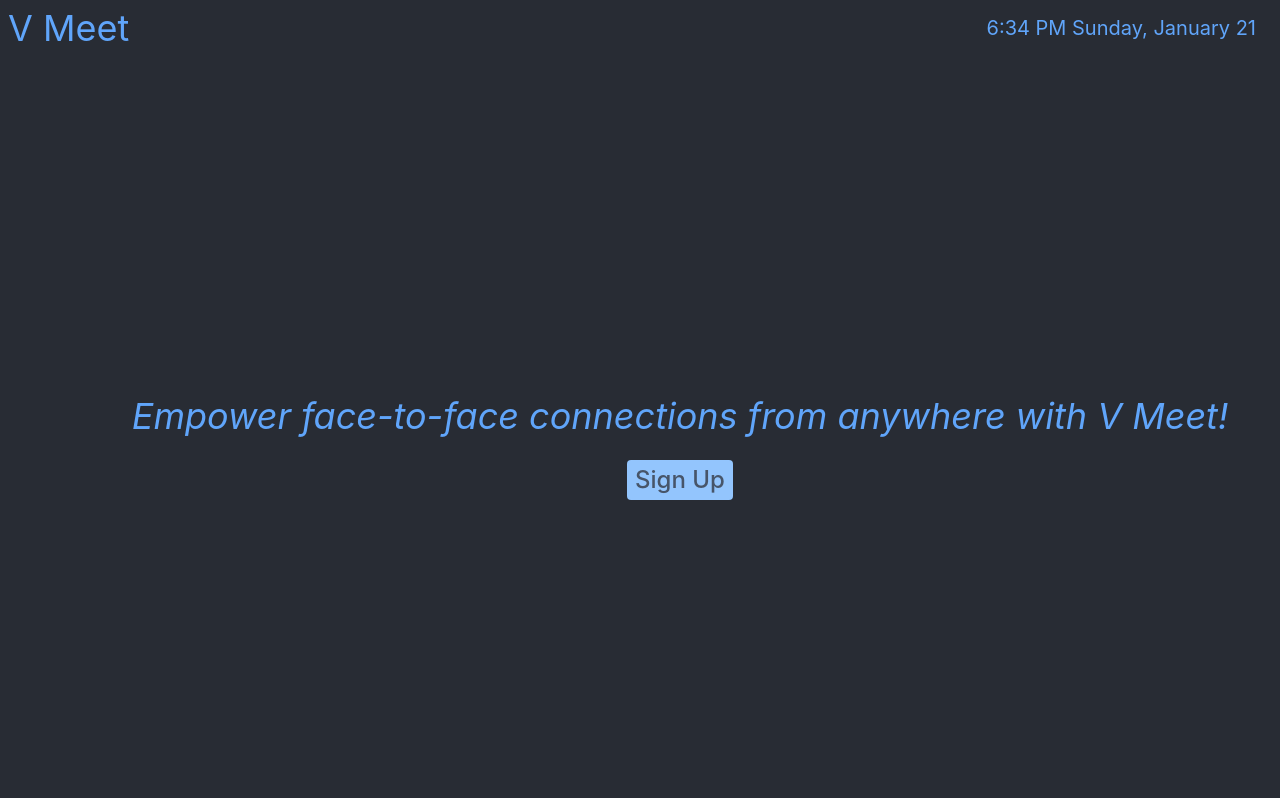
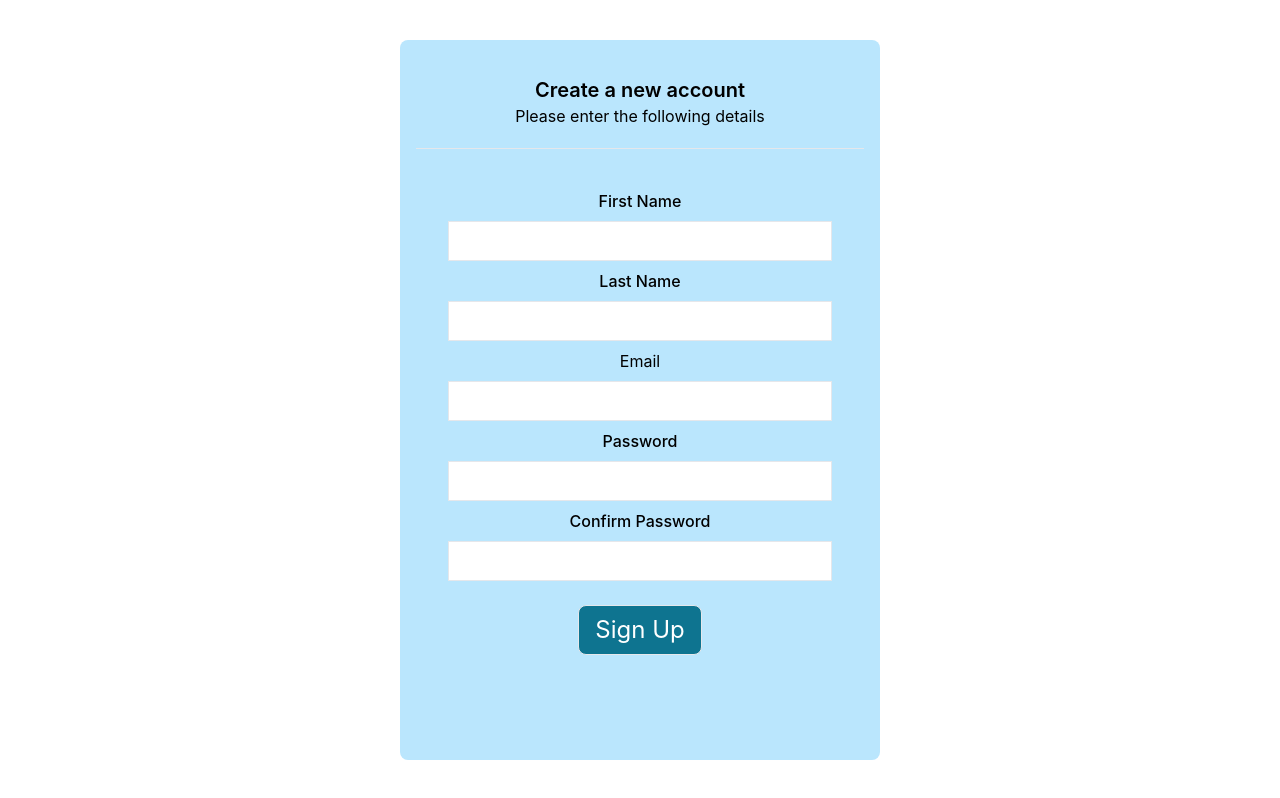
Before and after one commit to ReetikBasniwal/virtual-meet, a React (Create React App) app: page /v-meet/sign-up in a window 1280 px wide. Built offline with nearby package versions, Linux system fonts and the light colour scheme.

Commit message:
sign up logic through firebase

```diff
--- a/package.json
+++ b/package.json
@@ -10,6 +10,7 @@
     "react": "^18.2.0",
     "react-dom": "^18.2.0",
     "react-redux": "^9.1.0",
+    "react-router-dom": "^6.21.3",
     "react-scripts": "5.0.1",
     "redux": "^5.0.1",
     "web-vitals": "^2.1.4"
--- a/src/App.js
+++ b/src/App.js
@@ -2,16 +2,22 @@ import './App.css';
 import Navbar from './component/navbar/Navbar';
 import About from './component/about/About';
 import RegisterForm from './component/Registeration Form/RegisterForm';
+import { Route, BrowserRouter as Router, Routes } from "react-router-dom";
 import Login from './component/LoginForm/Login';
 
 function App() {
   return (
-    <div className="App">
-      <Navbar />
-      {/* <RegisterForm /> */}
-      {/* <Login /> */}
-      <About />
-    </div>
+    <Router>
+      <div className="App">
+        <Navbar />
+        <Routes>
+          <Route path='/v-meet/sign-up' element={<RegisterForm />} />
+          <Route path='/v-meet/sign-in' element={<Login />} />
+        </Routes>
+        <About />
+      </div>
+    </Router>
+
   );
 }
 
--- a/src/component/LoginForm/Login.js
+++ b/src/component/LoginForm/Login.js
@@ -1,18 +1,17 @@
-import React from 'react'
+import React, { useState } from 'react'
 
 function Login() {
+    const [email, setEmail] = useState("");
+    const [password, setPassword] = useState("");
+
   return (
-    <div className="absolute bg-slate-500/50 flex top-0 items-center justify-center h-full w-full bg-white">
-        <div className='visible p-4 bg-sky-200 rounded-lg' style={{width: '30em', height: '40em'}}>
-            <div className='p-5 flex items-center justify-center'>
-                <span className='text-xl font-semibold'>Create a new account</span>
-            </div>
-            <hr />
+    <div className="absolute bg-sky-900/75 flex top-0 items-center justify-center h-full w-full bg-white">
+        <div className='visible p-4 bg-sky-200 rounded-lg' style={{width: '30em', height: '20em'}}>
             <div className="flex p-8 flex-col items-center justify-center">
                 <label className='text-md p-2 font-medium' htmlFor="">Email</label>
-                <input className='border pl-2 pr-2 w-full h-10' type="text" />
+                <input className='border pl-2 pr-2 w-full h-10' type="email" />
                 <label className='text-md p-2 font-medium' htmlFor="">Password</label>
-                <input className='border pl-2 pr-2 w-full h-10' type="text" />
+                <input className='border pl-2 pr-2 w-full h-10' type="password" />
                 <button className='border rounded-lg mt-6 pl-4 pr-4 pb-2 pt-2 bg-cyan-700 text-white text-2xl w-fit' >Sign in</button>
             </div>
         </div>
--- a/src/component/Registeration Form/RegisterForm.js
+++ b/src/component/Registeration Form/RegisterForm.js
@@ -1,26 +1,117 @@
-import React from 'react'
+import React, { useState } from 'react'
+import { isValidEmail } from '../../utils/emailValidator';
+import { createUserWithEmailAndPassword } from "firebase/auth";
+import { auth } from '../../server/firebase';
+import { redirect } from 'react-router-dom';
 
 function RegisterForm() {
+    const [firstName, setFirstName] = useState("");
+    const [lastName, setLasttName] = useState("");
+    const [email, setEmail] = useState("");
+    const [password, setPassword] = useState("");
+    const [confirmPassword, setConfirmPassword] = useState("");
+    const [error, setError] = useState("");
+    // const auth = getAuth();
+
+    const handleSubmit = () => {
+        if(firstName.trim().length === 0) {
+            setError("noFirstName");
+            return;
+        }
+        if(lastName.trim().length === 0) {
+            setError("nolastName");
+            return;
+        }
+        if(!isValidEmail(email)){
+            setError("email");
+            return;
+        }
+        if(lastName.trim().length === 0 || lastName.trim().length < 8) {
+            setError("8digit");
+            return;
+        }
+        if(password !== confirmPassword){
+            setError("passMatched")
+            return;
+        }
+
+        createUserWithEmailAndPassword(auth, email, password).then((userCredential) => {
+            // Signed up
+            const user = userCredential.user;
+            console.log(user, "user")
+            if(user){
+                setFirstName('');
+                setLasttName('');
+                setPassword('');
+                setConfirmPassword('');
+                setEmail('');
+                return redirect('/v-meet/sign-in');
+            }
+
+        }).catch((error) => {
+            const errorCode = error.code;
+            const errorMessage = error.message;
+            // ..
+            console.log(errorCode, errorMessage);
+        });
+    }
+
   return (
-    <div className="absolute bg-slate-500/50 flex top-0 items-center justify-center h-full w-full bg-white">
-        <div className='visible p-4 bg-sky-200 rounded-lg' style={{width: '30em', height: '40em'}}>
-            <div className='p-5 flex items-center justify-center'>
+    <div className="absolute bg-sky-900/50 flex top-0 items-center justify-center h-full w-full bg-white">
+        <div className='visible p-4 bg-sky-200 rounded-lg' style={{width: '30em', height: '45em'}}>
+            <div className='p-5 flex flex-col items-center justify-center'>
                 <span className='text-xl font-semibold'>Create a new account</span>
+                <span>Please enter the following details</span>
             </div>
             <hr />
-            <div className="flex p-8 flex-col items-center justify-center">
-                <label className='text-md p-2 font-medium' htmlFor="">First Name</label>
-                <input className='border pl-2 pr-2 w-full h-10' type="text" />
-                <label className='text-md p-2 font-medium' htmlFor="">Last Name</label>
-                <input className='border pl-2 pr-2 w-full h-10' type="text" />
-                <label className='text-md p-2' htmlFor="">Email</label>
-                <input className='border pl-2 pr-2 w-full h-10' type="text" />
-                <label className='text-md p-2 font-medium' htmlFor="">Password</label>
-                <input className='border pl-2 pr-2 w-full h-10' type="text" />
-                <label className='text-md p-2 font-medium' htmlFor="">Confirm Password</label>
-                <input className='border pl-2 pr-2 w-full h-10' type="text" />
-                <button className='border rounded-lg mt-6 pl-4 pr-4 pb-2 pt-2 bg-cyan-700 text-white text-2xl w-fit' >Sign Up</button>
-            </div>
+            <form className="flex p-8 flex-col items-center justify-center" onSubmit={(ev) => {ev.preventDefault();}}>
+                <label className='text-md p-2 font-medium' htmlFor="firstname">First Name</label>
+                <input
+                    className='border pl-2 pr-2 w-full h-10'
+                    name="firstname" type="text"
+                    value={firstName}
+                    onChange={(e) => setFirstName(e.target.value)}
+                    required
+                    autoComplete='on'
+                />
+                <label className='text-md p-2 font-medium' htmlFor="lastname">Last Name</label>
+                <input
+                    className='border pl-2 pr-2 w-full h-10'
+                    name="lastname" type="text"
+                    value={lastName}
+                    onChange={(e) => setLasttName(e.target.value)}
+                    required
+                    autoComplete='on'
+                />
+                <label className='text-md p-2' htmlFor="email">Email</label>
+                <input
+                    className='border pl-2 pr-2 w-full h-10'
+                    name='email' type="email"
+                    value={email}
+                    onChange={(e) => setEmail(e.target.value)}
+                    required
+                    autoComplete='off'
+                />
+                <label className='text-md p-2 font-medium' htmlFor="passowrd">Password</label>
+                <input
+                    className='border pl-2 pr-2 w-full h-10'
+                    name='password' type="password"
+                    value={password}
+                    onChange={(e) => setPassword(e.target.value)}
+                    required
+                    autoComplete='off'
+                />
+                <label className='text-md p-2 font-medium' htmlFor="confpassword">Confirm Password</label>
+                <input
+                    className='border pl-2 pr-2 w-full h-10'
+                    name='confpassword' type="password"
+                    value={confirmPassword}
+                    onChange={(e) => setConfirmPassword(e.target.value)}
+                    required
+                    autoComplete='off'
+                />
+                <button className='border rounded-lg mt-6 pl-4 pr-4 pb-2 pt-2 bg-cyan-700 text-white text-2xl w-fit' onClick={(e) => {e.preventDefault(); handleSubmit()}}>Sign Up</button>
+            </form>
         </div>
     </div>
 
--- a/src/server/firebase.js
+++ b/src/server/firebase.js
@@ -1,5 +1,6 @@
-import firebase from 'firebase/app';
-import { getDatabase } from 'firebase/database';
+import  { initializeApp } from 'firebase/app';
+import { getAuth } from 'firebase/auth';
+import { getDatabase } from "firebase/database";
 
 const firebaseConfig = {
     apiKey: "AIzaSyAXujsZDcE-I_h4S6u8bu7cyqrWiqaaSLQ",
@@ -11,6 +12,7 @@ const firebaseConfig = {
     appId: "1:840596868158:web:114082299adc9a2e8dd56f"
 }
 
-firebase.initializeApp(firebaseConfig);
+const app = initializeApp(firebaseConfig);
 
-const dbRef = firebase.database().ref();
+export const dbRef = getDatabase(app);
+export const auth = getAuth(app);
--- /dev/null
+++ b/src/utils/emailValidator.js
@@ -0,0 +1,4 @@
+export const isValidEmail = (email) => {
+    const emailRegex = /^[^\s@]+@[^\s@]+\.[^\s@]+$/;
+    return emailRegex.test(email);
+}
```
Also changed, not shown: 1 other file (tests, documents, lock files or other folders).
